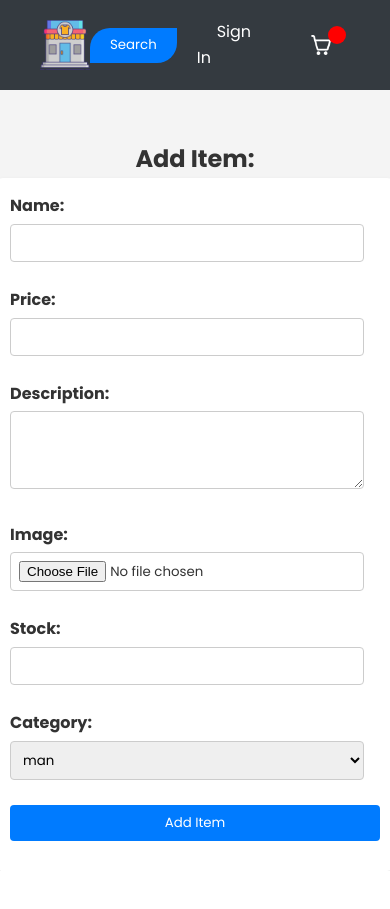
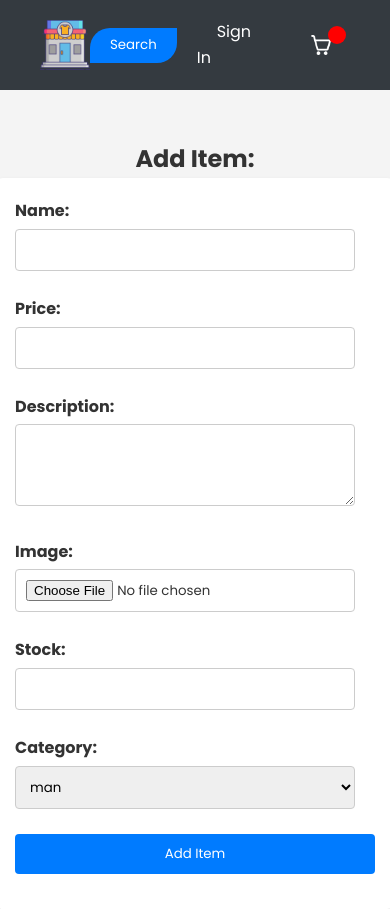
Before and after one commit to waliddx/Finals, a Flask app: page /add in a window 390 px wide. Before the commit the page ends 841 px from the top, so only its background shows below. Run offline with Flask 3, Linux system fonts and the light colour scheme; data comes from the database, SQL or seed files in the repository.

Commit message:
organize stylesheet files

```diff
--- a/static/css/items.css
+++ b/static/css/items.css
@@ -50,19 +50,3 @@
 .item-form input[type="submit"]:hover {
     background-color: #0056b3;
 }
-
-@media (max-width: 600px) {
-    .item-form {
-        padding: 15px;
-    }
-    .item-form input[type="text"],
-    .item-form input[type="file"],
-    .item-form textarea,
-    .item-form select {
-        width: calc(100% - 16px);
-        padding: 8px;
-    }
-    .item-form input[type="submit"] {
-        padding: 8px 16px;
-    }
-}
```
Also changed, not shown: static/css/login.css (+2 -15 lines), static/css/password.css (+0 -13 lines), static/css/register.css (+2 -16 lines), static/css/edit.css (line endings or trailing spaces), static/css/home.css (line endings or trailing spaces), static/css/productDescription.css (line endings or trailing spaces), static/css/profile.css (line endings or trailing spaces), static/css/remove.css (line endings or trailing spaces).
